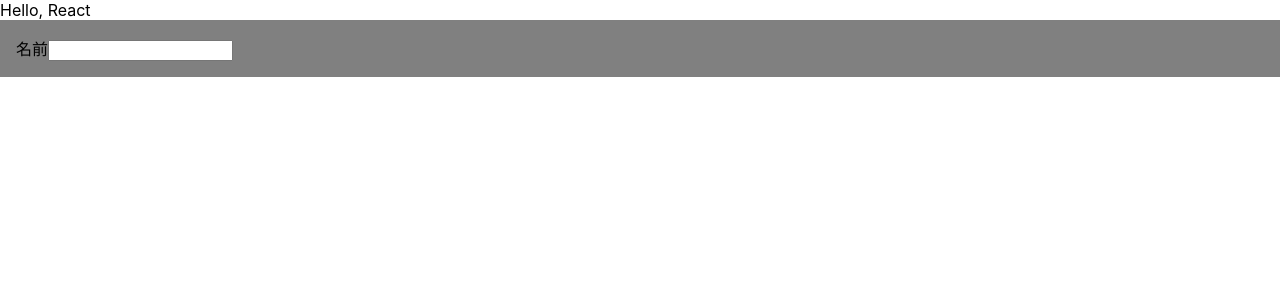
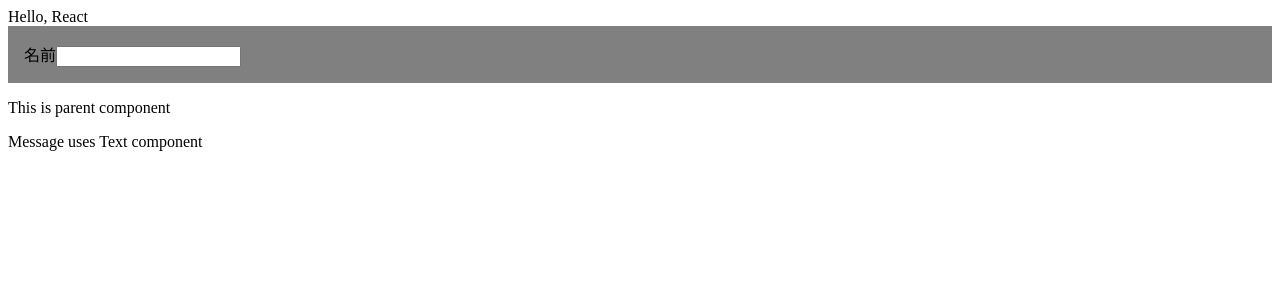
Before and after one commit to alto-I/react-sample-next, a React (Create React App) app: page / in a window 1280 px wide. Shown: the top 300 px of the page. Built offline with nearby package versions, Linux system fonts and the light colour scheme.

Commit message:
レンダリング関数をReact18に合わせる

```diff
--- a/src/index.tsx
+++ b/src/index.tsx
@@ -1,18 +1,21 @@
 import React from 'react';
-import ReactDOM from 'react-dom';
-import './index.css';
-// import App from './App';
+import { createRoot } from 'react-dom/client';
 import Hello from './components/Hello';
 import Name from './components/Name';
+import Message from './components/Message';
 import reportWebVitals from './reportWebVitals';
 
-ReactDOM.render(
+const container = document.getElementById('root');
+const root = createRoot(container!);
+console.log(root)
+
+root.render(
   <React.StrictMode>
     <Hello />
     <Name />
+    <Message />
   </React.StrictMode>,
-  document.getElementById('root')
-)
+);
 
 // If you want to start measuring performance in your app, pass a function
 // to log results (for example: reportWebVitals(console.log))
```
Also changed, not shown: 1 other file (tests, documents, lock files or other folders).
